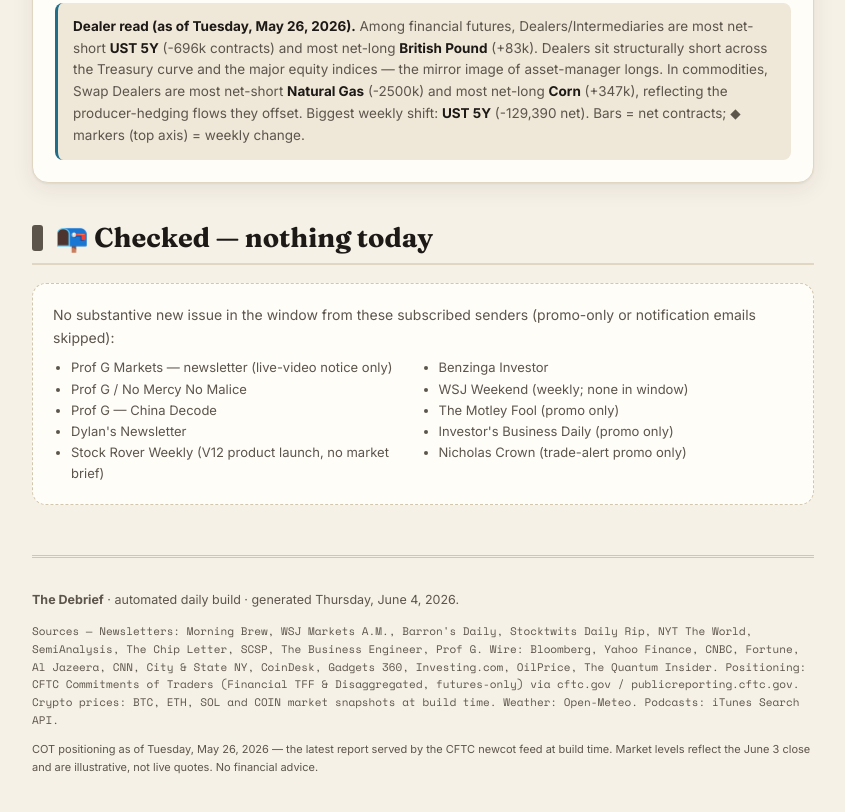
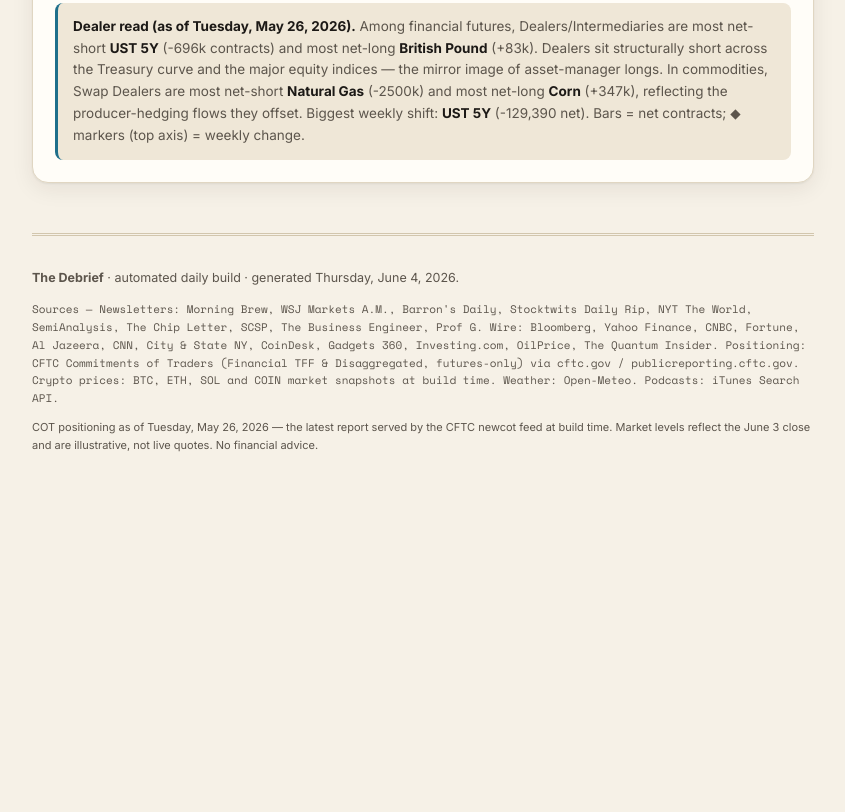
Before and after one commit to richwayonlyway/the-debrief, a plain HTML site: page index.html in a window 1280 px wide. Shown: the part 9915-10727 px from the top of the page, without its empty margins (40-885 px from the left). After the commit the page ends 10414 px from the top, so only its background shows below. Drawn offline with nearby package versions, Linux system fonts and the light colour scheme; no server answers; a script that the page names is missing.

Commit message:
Remove nothing today section

```diff
--- a/index.html
+++ b/index.html
@@ -494,26 +494,6 @@
   </div>
 </section>
 
-<!-- NOTHING TODAY -->
-<section class="reveal">
-  <div class="sec-head" style="--accent:var(--ink-soft)"><span class="tag" style="background:var(--ink-soft)"></span><h2>📭 Checked — nothing today</h2></div>
-  <div class="nothing">
-    <p style="margin:0;font-size:14px;color:var(--ink-soft)">No substantive new issue in the window from these subscribed senders (promo-only or notification emails skipped):</p>
-    <ul>
-      <li>Prof G Markets — newsletter (live-video notice only)</li>
-      <li>Prof G / No Mercy No Malice</li>
-      <li>Prof G — China Decode</li>
-      <li>Dylan's Newsletter</li>
-      <li>Stock Rover Weekly (V12 product launch, no market brief)</li>
-      <li>Benzinga Investor</li>
-      <li>WSJ Weekend (weekly; none in window)</li>
-      <li>The Motley Fool (promo only)</li>
-      <li>Investor's Business Daily (promo only)</li>
-      <li>Nicholas Crown (trade-alert promo only)</li>
-    </ul>
-  </div>
-</section>
-
 <footer>
   <p><b>The Debrief</b> · automated daily build · generated Thursday, June 4, 2026.</p>
   <p class="mono">Sources — Newsletters: Morning Brew, WSJ Markets A.M., Barron's Daily, Stocktwits Daily Rip, NYT The World, SemiAnalysis, The Chip Letter, SCSP, The Business Engineer, Prof G. Wire: Bloomberg, Yahoo Finance, CNBC, Fortune, Al Jazeera, CNN, City &amp; State NY, CoinDesk, Gadgets 360, Investing.com, OilPrice, The Quantum Insider. Positioning: CFTC Commitments of Traders (Financial TFF &amp; Disaggregated, futures-only) via cftc.gov / publicreporting.cftc.gov. Crypto prices: BTC, ETH, SOL and COIN market snapshots at build time. Weather: Open-Meteo. Podcasts: iTunes Search API.</p>
```
